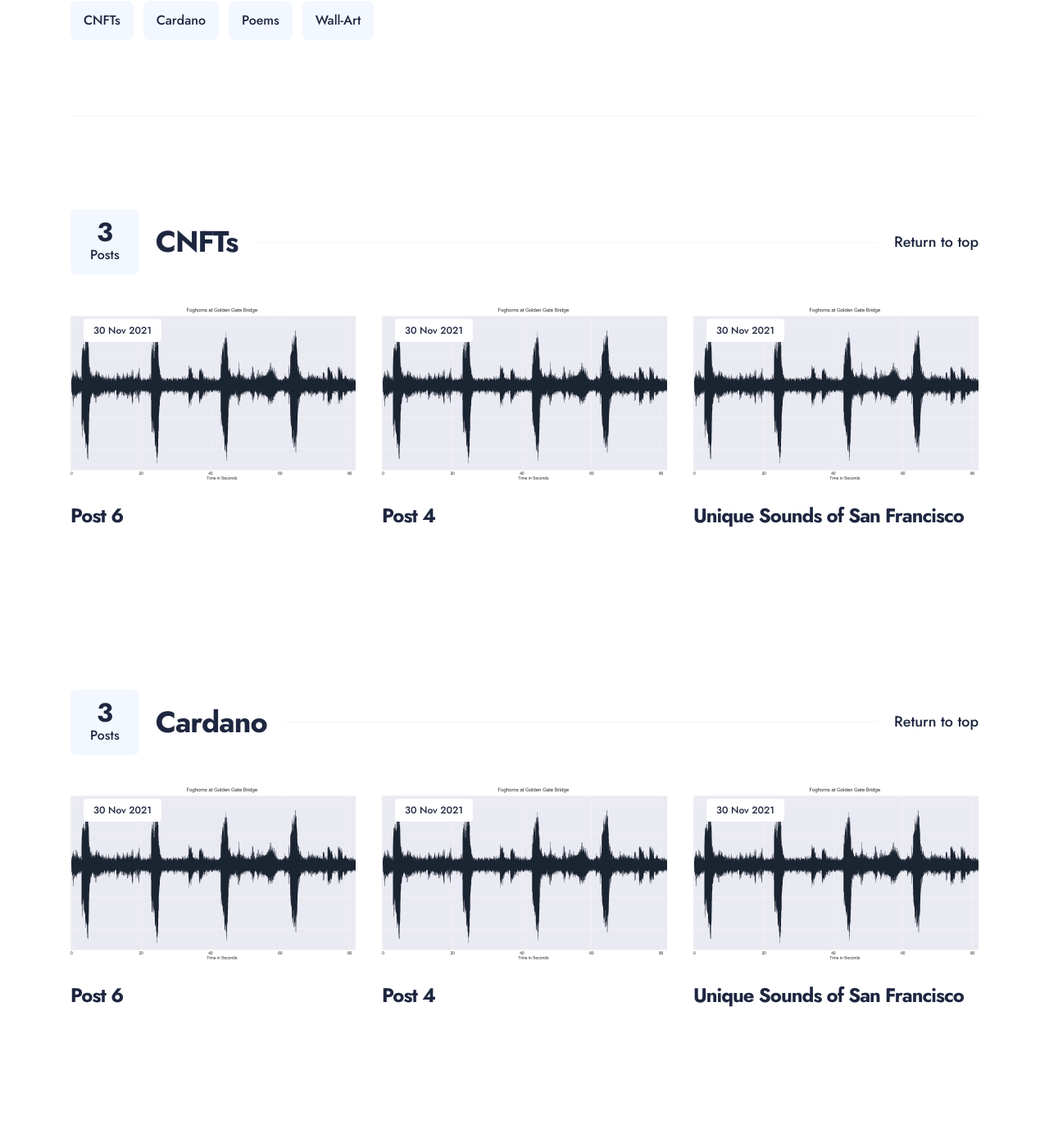
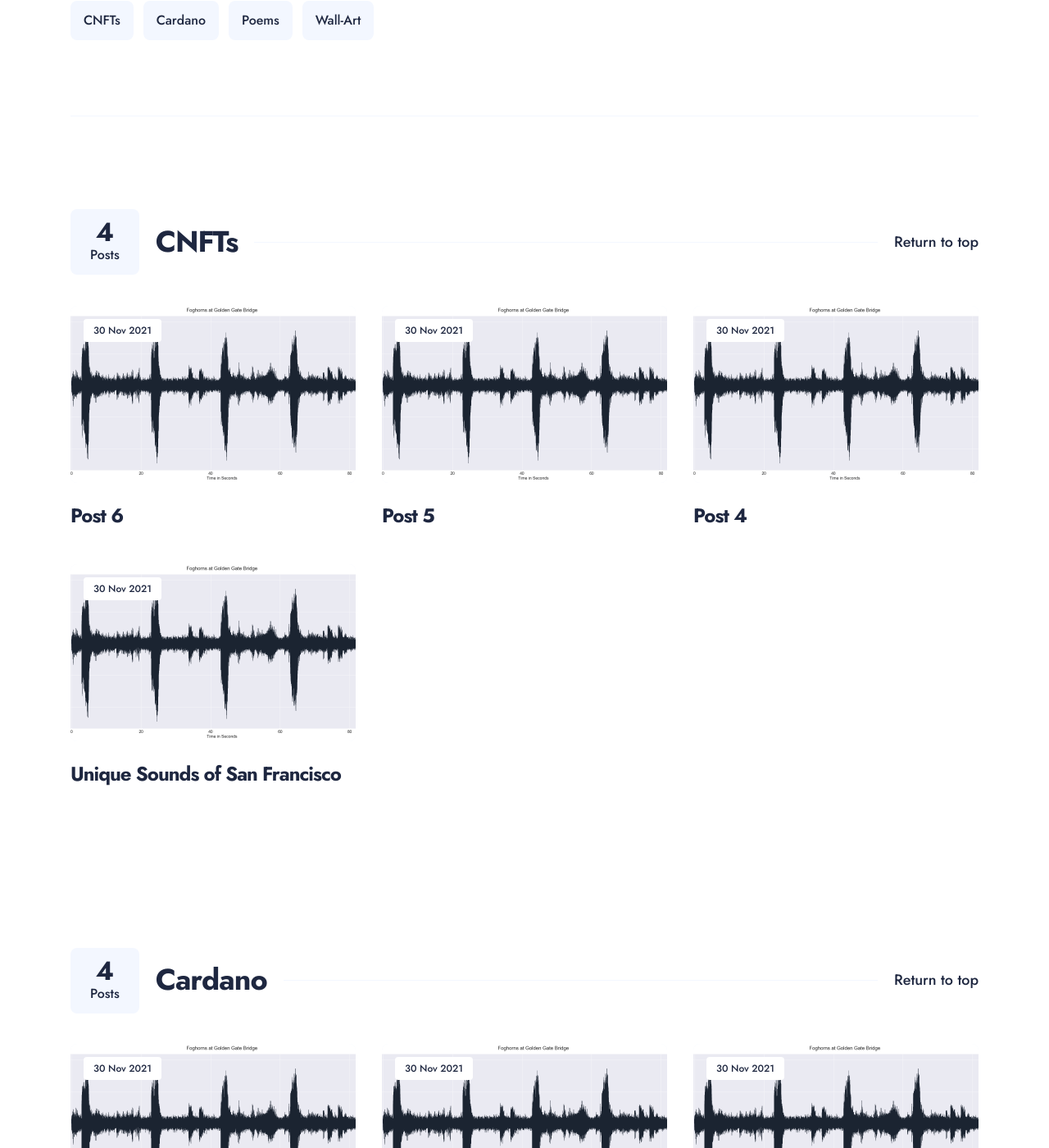
Before and after one commit to vizdotlife/vizdotlife.github.io, a Jekyll site: the page built from _pages/tags.html, in a window 1280 px wide and 1400 px high, scrolled down 291 px. Shown: the whole window at 82% size. Built offline with Jekyll 4.4.1, drawn with Linux system fonts in a browser that asks for light colours; nearby versions of some CDN libraries; some of the changed text lies outside the part shown.

Commit message:
Update and rename hello-5.md to 2022-01-01-hello-5.md

```diff
--- a/_posts/poems/hello-5.md
+++ b/_posts/poems/2022-01-01-hello-5.md
@@ -1,6 +1,7 @@
 ---
 layout: post
 title: Post 5
+date:  2021-11-30 15:01:35 +0300
 description:
 
 image: '/images/posts/unique_sounds/fog-horns-chart-1.png'
```
